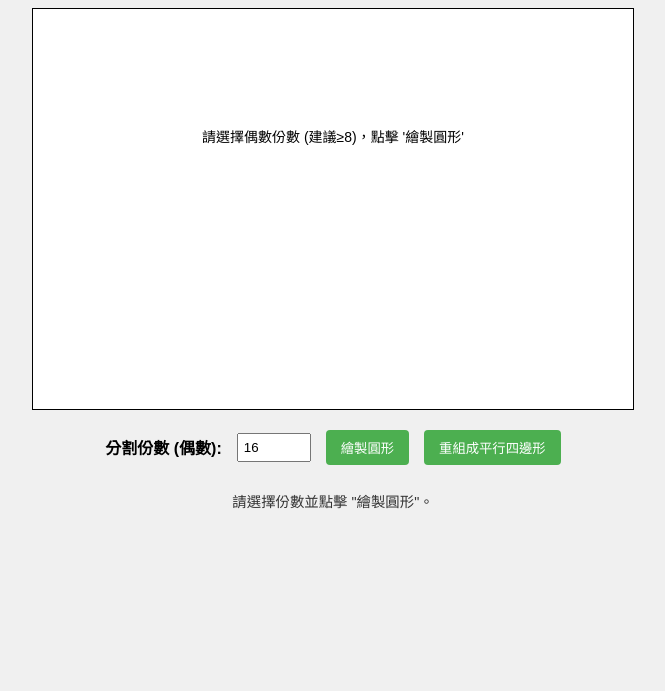
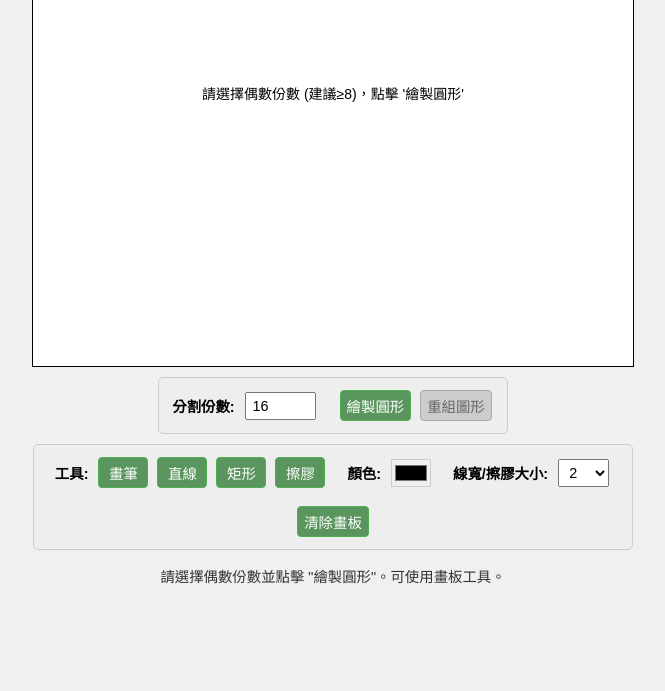
Before and after one commit to mankalok/CircleDivisionMethod, a plain HTML site: page CircleDivisionMethod/index.html in a window 1280 px wide. Shown: the part 109-800 px from the top of the page, without its empty margins (307-972 px from the left). Drawn offline with Linux system fonts and the light colour scheme.

Commit message:
index.html

```diff
--- a/CircleDivisionMethod/index.html
+++ b/CircleDivisionMethod/index.html
@@ -3,71 +3,181 @@
 <head>
     <meta charset="UTF-8">
     <meta name="viewport" content="width=device-width, initial-scale=1.0">
-    <title>割圓術遊戲</title>
+    <title>割圓術 + 畫板 (完整版)</title>
     <style>
         body {
             font-family: sans-serif;
             display: flex;
             flex-direction: column;
             align-items: center;
-            padding: 20px;
+            padding: 10px;
             background-color: #f0f0f0;
+            overscroll-behavior: none; /* 防止移動設備上的下拉刷新等 */
         }
-        canvas {
+        h1 {
+            margin-top: 0;
+            margin-bottom: 10px;
+        }
+        /* 容器用於疊加 Canvas */
+        .canvas-container {
+            position: relative;
+            width: 600px; /* 固定畫布寬度 */
+            height: 400px; /* 固定畫布高度 */
+            margin-bottom: 10px;
             border: 1px solid black;
-            background-color: white;
-            margin-bottom: 20px;
+            box-sizing: content-box;
         }
+        /* 兩個 Canvas 的共同樣式 */
+        .canvas-container canvas {
+            position: absolute;
+            top: 0;
+            left: 0;
+            width: 600px; /* 顯式設定尺寸 */
+            height: 400px; /* 顯式設定尺寸 */
+            display: block;
+        }
+        /* 繪圖 Canvas (頂層) */
+        #drawingCanvas {
+            z-index: 10;
+            cursor: crosshair;
+            touch-action: none; /* 重要：防止觸控滾動 */
+            background-color: transparent; /* 透明背景 */
+        }
+        /* 視覺化 Canvas (底層) */
+        #cutCircleCanvas {
+            z-index: 5;
+            background-color: white; /* 底層背景色 */
+        }
+
+        /* 控制項區域 */
         .controls {
             margin-bottom: 10px;
             display: flex;
-            gap: 15px;
+            flex-wrap: wrap;
+            gap: 10px;
             align-items: center;
+            justify-content: center;
+            padding: 8px;
+            border: 1px solid #ccc;
+            background-color: #eee;
+            border-radius: 5px;
+            max-width: 600px;
+            box-sizing: border-box;
         }
+         .control-group {
+            display: flex;
+            gap: 5px;
+            align-items: center;
+            padding: 2px 5px;
+         }
         label {
             font-weight: bold;
+            font-size: 0.9em;
+            margin-right: 3px;
+        }
+        input[type="number"], input[type="color"], select, button {
+            padding: 4px 6px;
+            margin: 2px;
+            font-size: 0.9em;
+            vertical-align: middle;
         }
         input[type="number"] {
-            width: 60px;
-            padding: 5px;
+             width: 55px;
+        }
+        input[type="color"] {
+             width: 40px;
+             height: 28px;
+             padding: 1px;
+             border: 1px solid #ccc;
+             vertical-align: middle; /* Ensure vertical alignment */
+             cursor: pointer;
         }
         button {
-            padding: 8px 15px;
             cursor: pointer;
-            background-color: #4CAF50;
+            background-color: #5a955d;
             color: white;
-            border: none;
+            border: 1px solid #4CAF50;
             border-radius: 4px;
+            min-width: 50px;
         }
         button:hover {
             background-color: #45a049;
         }
+        button:disabled {
+            background-color: #cccccc;
+            border-color: #aaaaaa;
+            color: #666666;
+            cursor: not-allowed;
+        }
+         button.active { /* 用於標示當前選中的工具 */
+             background-color: #ff9800;
+             border-color: #f57c00;
+             font-weight: bold;
+         }
         #info {
-            margin-top: 15px;
+            margin-top: 5px;
             font-size: 0.9em;
             color: #333;
-            min-height: 50px; /* Reserve space */
+            min-height: 25px;
+            text-align: center;
+            width: 100%;
+            max-width: 600px;
         }
     </style>
 </head>
 <body>
 
-    <h1>割圓術遊戲</h1>
+    <h1>割圓術 + 畫板</h1>
 
-    <canvas id="cutCircleCanvas" width="600" height="400"></canvas>
+    <div class="canvas-container">
+        <canvas id="cutCircleCanvas" width="600" height="400"></canvas>
+        <canvas id="drawingCanvas" width="600" height="400"></canvas>
+    </div>
 
     <div class="controls">
-        <label for="slicesInput">分割份數 (偶數):</label>
-        <input type="number" id="slicesInput" value="16" min="4" step="2">
-        <button id="drawButton">繪製圓形</button>
-        <button id="rearrangeButton" disabled>重組成平行四邊形</button>
+        <div class="control-group">
+            <label for="slicesInput">分割份數:</label>
+            <input type="number" id="slicesInput" value="16" min="4" step="2">
+        </div>
+        <div class="control-group">
+            <button id="drawButton">繪製圓形</button>
+            <button id="rearrangeButton" disabled>重組圖形</button>
+        </div>
+    </div>
+
+    <div class="controls">
+         <div class="control-group">
+             <label>工具:</label>
+             <button id="penToolBtn" data-tool="pen">畫筆</button>
+             <button id="lineToolBtn" data-tool="line">直線</button>
+             <button id="rectToolBtn" data-tool="rect">矩形</button>
+             <button id="eraserToolBtn" data-tool="eraser">擦膠</button>
+         </div>
+         <div class="control-group">
+             <label for="colorPicker">顏色:</label>
+             <input type="color" id="colorPicker" value="#000000">
+         </div>
+         <div class="control-group">
+              <label for="lineWidthSelect">線寬/擦膠大小:</label>
+              <select id="lineWidthSelect">
+                  <option value="1">1</option>
+                  <option value="2" selected>2</option>
+                  <option value="5">5</option>
+                  <option value="10">10</option>
+                  <option value="20">20</option>
+                  <option value="30">30</option>
+              </select>
+         </div>
+         <div class="control-group">
+             <button id="clearDrawingBtn">清除畫板</button>
+         </div>
     </div>
 
     <div id="info">
-        請選擇份數並點擊 "繪製圓形"。
+        請選擇偶數份數並點擊 "繪製圓形"。可使用畫板工具。
     </div>
 
-    <script src="script.js"></script>
+    <script src="script.js" defer></script>
 
 </body>
 </html>
```
